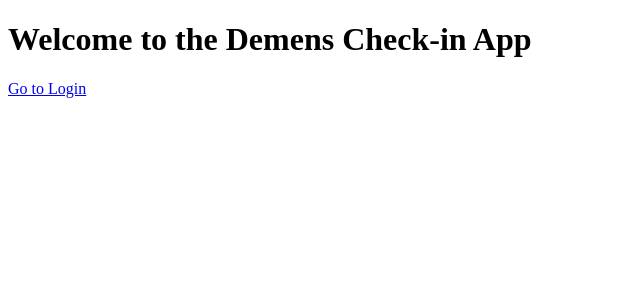
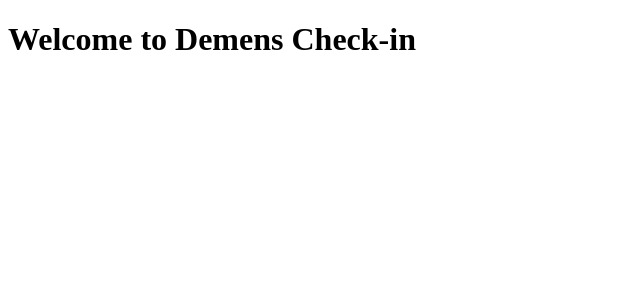
Before and after one commit to BaranSh28/NEWAPP2, a SvelteKit app: page / in a window 1280 px wide. Shown: the top 300 px of the page, without its empty margins (0-640 px from the left). Built offline with nearby package versions, Linux system fonts and the light colour scheme.

Commit message:
Update +page.svelte

```diff
--- a/src/routes/+page.svelte
+++ b/src/routes/+page.svelte
@@ -1,7 +1,2 @@
 <!-- src/routes/+page.svelte -->
-<script>
-  // optional: you can redirect to login here if you want
-</script>
-
-<h1>Welcome to the Demens Check-in App</h1>
-<p><a href="/login">Go to Login</a></p>
+<h1>Welcome to Demens Check-in</h1>
```
